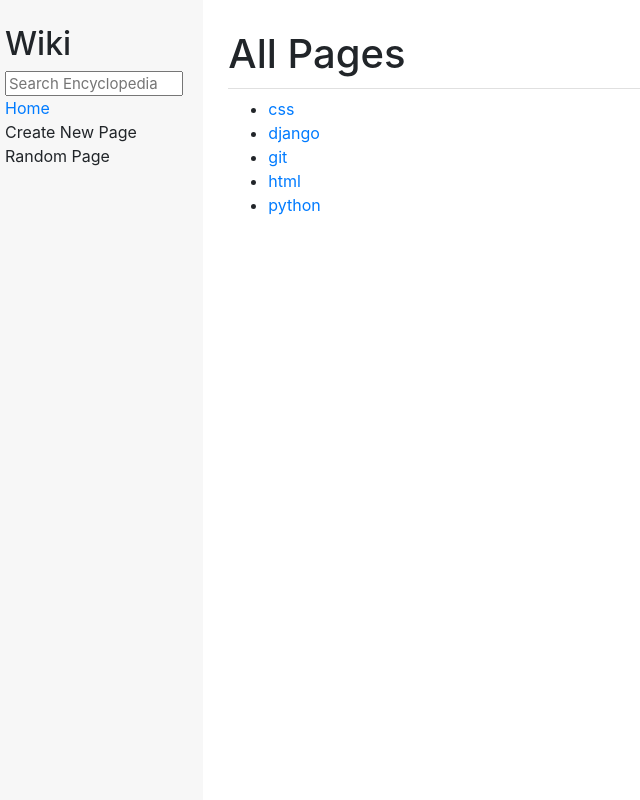
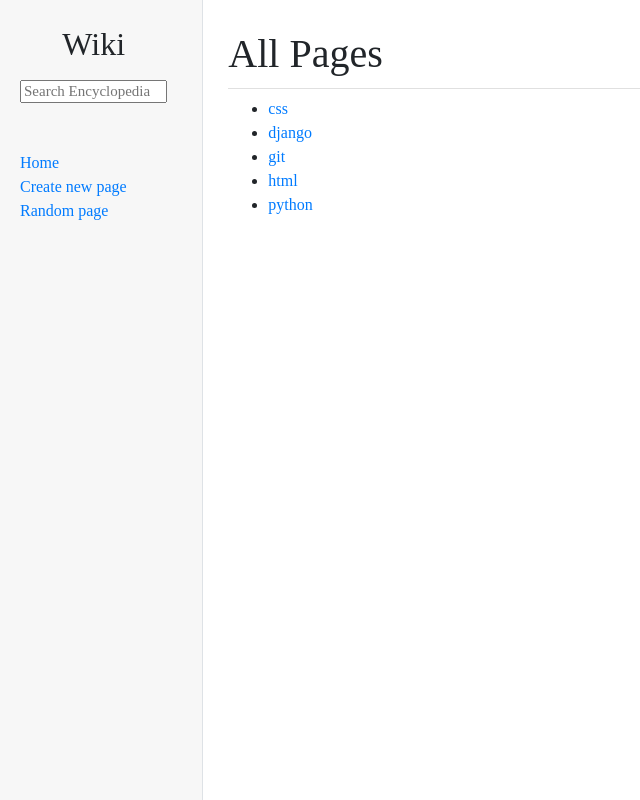
Before and after one commit to gmmonsalve/Wiki, a Django app: page / in a window 1280 px wide. Shown: the whole page, without its empty margins (0-640 px from the left). Run offline with Django 3.2, Linux system fonts and the light colour scheme; some libraries are stand-ins or nearby versions.

Commit message:
style changes

```diff
--- a/encyclopedia/templates/encyclopedia/layout.html
+++ b/encyclopedia/templates/encyclopedia/layout.html
@@ -8,21 +8,24 @@
         <link rel="stylesheet" href="https://stackpath.bootstrapcdn.com/bootstrap/4.4.1/css/bootstrap.min.css" integrity="sha384-Vkoo8x4CGsO3+Hhxv8T/Q5PaXtkKtu6ug5TOeNV6gBiFeWPGFN9MuhOf23Q9Ifjh" crossorigin="anonymous">
         <link href="{% static 'encyclopedia/styles.css' %}" rel="stylesheet">
     </head>
-    <body>
+    <body style="font-family: 'Times New Roman', Times, serif;">
         <div class="row">
-            <div class="sidebar col-lg-2 col-md-3">
-                <h2>Wiki</h2>
-                <form>
-                    <input class="search" type="text" name="q" placeholder="Search Encyclopedia">
-                </form>
-                <div>
+            <div class="sidebar col-lg-2 col-md-3 border-right">
+                <h2 class="text-center mb-3" style="font-family: 'Times New Roman', Times, serif;">Wiki</h2>
+                <div class="container">
+                    <form>
+                        <input class="search" type="text" name="q" placeholder="Search Encyclopedia">
+                    </form>
+                </div>
+
+                <div class="container mt-5">
                     <a href="{% url 'index' %}">Home</a>
                 </div>
-                <div>
-                    Create New Page
+                <div class="container">
+                    <a href="{% url 'index' %}">Create new page</a>
                 </div>
-                <div>
-                    Random Page
+                <div class="container">
+                    <a href="{% url 'index' %}">Random page</a>
                 </div>
                 {% block nav %}
                 {% endblock %}
```
